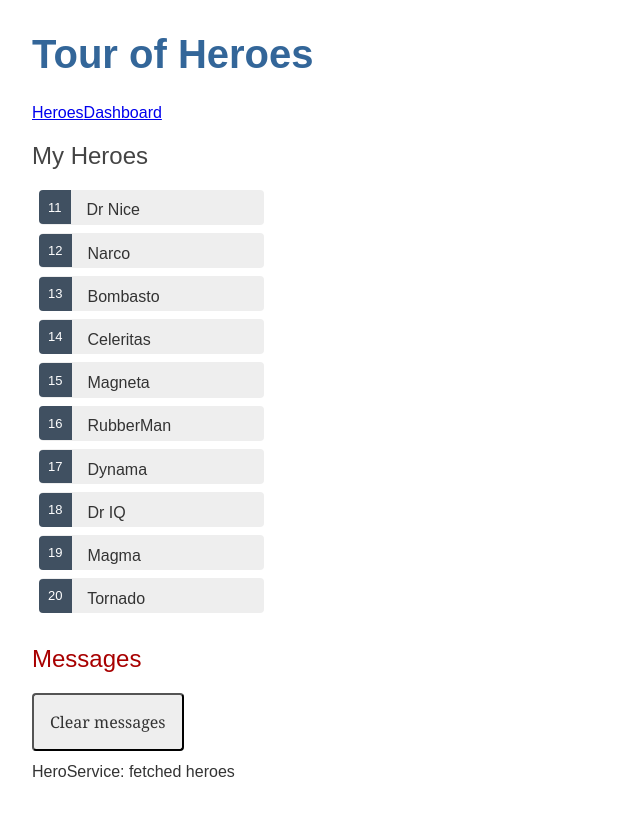
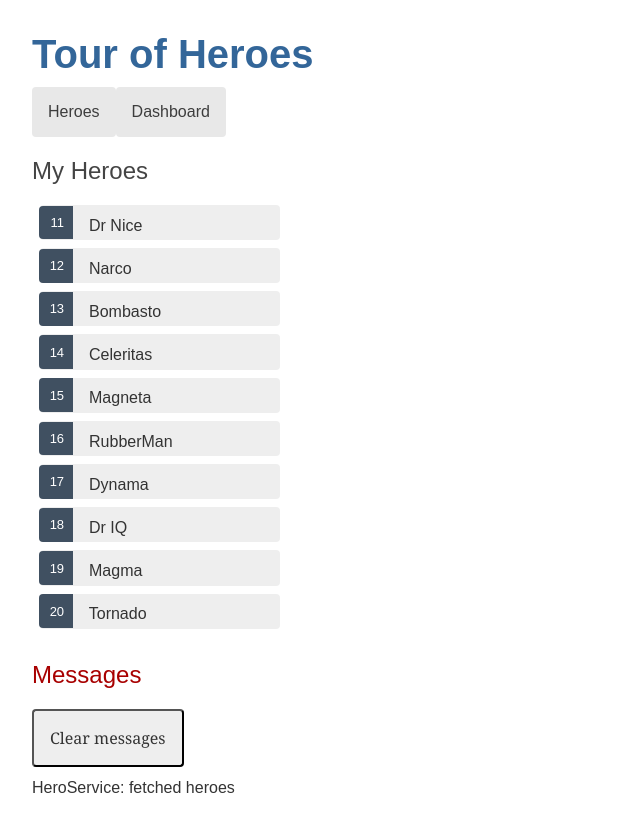
Before and after one commit to angelz913/angular-tour-of-heroes, an Angular app: page /heroes in a window 1280 px wide. Shown: the whole page, without its empty margins (0-640 px from the left). Built offline with nearby package versions, Linux system fonts and the light colour scheme.

Commit message:
Add routing for list & dashboard views and separate details component

```diff
--- a/src/app/app-routing.module.ts
+++ b/src/app/app-routing.module.ts
@@ -2,6 +2,7 @@
 import { RouterModule, Routes } from '@angular/router'
 import { HeroesComponent } from './heroes/heroes.component';
 import { DashboardComponent } from './dashboard/dashboard.component';
+import { HeroDetailComponent } from './hero-detail/hero-detail.component';
 
 const routes: Routes = [
     // path: a string that matches the URL in the browser address bar
@@ -10,6 +11,8 @@
     { path: 'dashboard', component: DashboardComponent },
     // redirects a URL that fully matches the empty path to '/dashboard'
     { path: '', redirectTo: '/dashboard', pathMatch: 'full'},
+    // the colon in the path indicates that :id is a placeholder
+    { path: 'detail/:id', component: HeroDetailComponent },
 ];
 
 @NgModule({
--- a/src/app/app.component.css
+++ b/src/app/app.component.css
@@ -0,0 +1,21 @@
+/* AppComponent's private CSS styles */
+h1 {
+  margin-bottom: 0;
+}
+nav a {
+  padding: 1rem;
+  text-decoration: none;
+  margin-top: 10px;
+  display: inline-block;
+  background-color: #e8e8e8;
+  color: #3d3d3d;
+  border-radius: 4px;
+}
+
+nav a:hover {
+  color: white;
+  background-color: #42545c;
+}
+nav a.active {
+  background-color: black;
+}
--- a/src/app/dashboard/dashboard.component.html
+++ b/src/app/dashboard/dashboard.component.html
@@ -1,6 +1,6 @@
 <h2>Top Heroes</h2>
 <div class="heroes-menu">
-    <a *ngFor="let hero of heroes">
+    <a *ngFor="let hero of heroes" routerLink='/detail/{{ hero.id }}'>
         {{ hero.name }}
     </a>
 </div>
--- a/src/app/hero-detail/hero-detail.component.css
+++ b/src/app/hero-detail/hero-detail.component.css
@@ -0,0 +1,24 @@
+/* HeroDetailComponent's private CSS styles */
+label {
+  color: #435960;
+  font-weight: bold;
+}
+input {
+  font-size: 1em;
+  padding: 0.5rem;
+}
+button {
+  margin-top: 20px;
+  background-color: #eee;
+  padding: 1rem;
+  border-radius: 4px;
+  font-size: 1rem;
+}
+button:hover {
+  background-color: #cfd8dc;
+}
+button:disabled {
+  background-color: #eee;
+  color: #ccc;
+  cursor: auto;
+}
--- a/src/app/hero-detail/hero-detail.component.html
+++ b/src/app/hero-detail/hero-detail.component.html
@@ -8,3 +8,4 @@
         <input id="hero-name" [(ngModel)]="hero.name" placeholder="name">
     </div>
 </div>
+<button (click)="goBack()">go back</button>
--- a/src/app/hero-detail/hero-detail.component.ts
+++ b/src/app/hero-detail/hero-detail.component.ts
@@ -1,5 +1,8 @@
 import { Component, OnInit, Input } from '@angular/core';
+import { ActivatedRoute } from '@angular/router';
+import { Location } from '@angular/common';
 import { Hero } from '../hero';
+import { HeroService } from '../hero.service';
 
 @Component({
     selector: 'app-hero-detail',
@@ -9,9 +12,24 @@
 export class HeroDetailComponent implements OnInit {
 
     @Input() hero?: Hero;
-    constructor() { }
+
+    constructor(
+        private activatedRoute: ActivatedRoute,
+        private heroService: HeroService,
+        private location: Location
+    ) { }
 
     ngOnInit(): void {
+        this.getHero();
     }
 
+    getHero(): void {
+        const id = Number(this.activatedRoute.snapshot.paramMap.get('id'));
+        this.heroService.getHero(id)
+            .subscribe(hero => this.hero = hero);
+    }
+
+    goBack(): void {
+        this.location.back();
+    }
 }
--- a/src/app/hero.service.ts
+++ b/src/app/hero.service.ts
@@ -12,6 +12,13 @@
     // service in service
     constructor(private messageService: MessageService) { }
 
+    getHero(id: number): Observable<Hero> {
+        // ! means you're certain that the object is not undefined
+        const hero = Heroes.find(x => x.id === id)!;
+        this.messageService.add(`HeroService: fetched hero id=${id}`);
+        return of(hero);
+    }
+
     getHeroes(): Observable<Hero[]> {
         const heroes = of(Heroes);
         this.messageService.add('HeroService: fetched heroes');
--- a/src/app/heroes/heroes.component.css
+++ b/src/app/heroes/heroes.component.css
@@ -1,6 +1,4 @@
-/* HeroesComponent's private CSS styles
-   only to the HeroesComponent
-   don't affect the outer HTML or the HTML in any other component. */
+/* HeroesComponent's private CSS styles */
 .heroes {
   margin: 0 0 2em 0;
   list-style-type: none;
@@ -8,32 +6,36 @@
   width: 15em;
 }
 .heroes li {
+  position: relative;
   cursor: pointer;
-  position: relative;
-  left: 0;
+}
+
+.heroes li:hover {
+  left: 0.1em;
+}
+
+.heroes a {
+  color: #333;
+  text-decoration: none;
   background-color: #eee;
   margin: 0.5em;
   padding: 0.3em 0;
   height: 1.6em;
   border-radius: 4px;
+  display: block;
+  width: 100%;
 }
-.heroes li:hover {
+
+.heroes a:hover {
   color: #2c3a41;
   background-color: #e6e6e6;
-  left: 0.1em;
 }
-.heroes li.selected {
-  background-color: black;
-  color: white;
+
+.heroes a:active {
+  background-color: #525252;
+  color: #fafafa;
 }
-.heroes li.selected:hover {
-  background-color: #505050;
-  color: white;
-}
-.heroes li.selected:active {
-  background-color: black;
-  color: white;
-}
+
 .heroes .badge {
   display: inline-block;
   font-size: small;
@@ -45,10 +47,8 @@
   left: -1px;
   top: -4px;
   height: 1.8em;
+  min-width: 16px;
+  text-align: right;
   margin-right: 0.8em;
   border-radius: 4px 0 0 4px;
 }
-
-input {
-  padding: 0.5rem;
-}
--- a/src/app/heroes/heroes.component.html
+++ b/src/app/heroes/heroes.component.html
@@ -5,8 +5,10 @@
     <!-- (click) is an event binding syntax -->
     <!-- [class.some-class-name] is a class binding syntax -->
     <!-- adds a class to the element if the condition is true -->
-    <li *ngFor="let hero of heroes" (click)="onSelect(hero)" [class.selected]="hero === selectedHero">
-        <span class="badge">{{ hero.id }}</span> {{ hero.name }}
+    <li *ngFor="let hero of heroes">
+        <a routerLink="/detail/{{ hero.id }}">
+            <span class="badge">{{ hero.id }}</span> {{ hero.name }}
+        </a>
     </li>
 </ul>
 <!-- [hero] is the one way property binding from the selectedHero property of the HeroesComponent to the hero property of theHeroDetailComponent -->
--- a/src/app/heroes/heroes.component.ts
+++ b/src/app/heroes/heroes.component.ts
@@ -11,22 +11,23 @@
 })
 export class HeroesComponent implements OnInit {
 
-    selectedHero?: Hero;    // optional value, undefined at first
+    // selectedHero?: Hero;    // ?: means an optional value, undefined at first
 
     heroes: Hero[] = [];
 
     // defines a private heroService property and identifies it as a HeroService injection site
-    constructor(private heroService: HeroService, private messageService: MessageService) { }
+    constructor(private heroService: HeroService,
+                private messageService: MessageService) { }
 
     // a lifecycle hook
     ngOnInit(): void {
         this.getHeroes();
     }
 
-    onSelect(hero: Hero): void {
+    /* onSelect(hero: Hero): void {
         this.selectedHero = hero;
         this.messageService.add(`HeroesComponent: Selected hero id=${hero.id}`);
-    }
+    } */
 
     getHeroes(): void {
         this.heroService.getHeroes()
```
Also changed, not shown: 1 other file (tests, documents, lock files or other folders).
